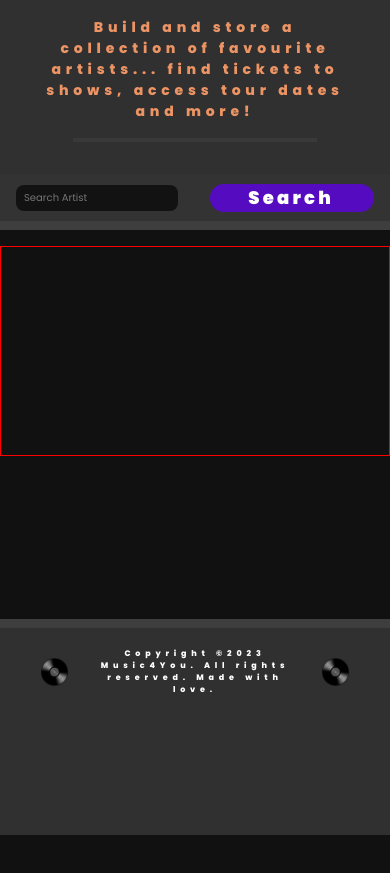
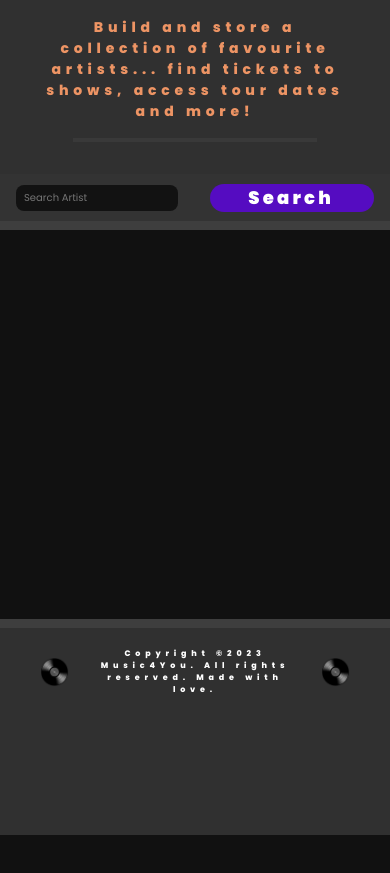
Before and after one commit to Matt-Jones-Developer/music4you_the_API_driven_music_search_engine, a plain HTML site: page assets/templates/home.html in a window 390 px wide. Shown: the part 121-994 px from the top of the page. Drawn offline with Linux system fonts and the light colour scheme.

Commit message:
css edits _mainpage

```diff
--- a/assets/css/style.css
+++ b/assets/css/style.css
@@ -548,7 +548,6 @@ span {
 
   .main {
     margin: 0 auto;
-    /* watch it */
   }
 
 }
@@ -577,7 +576,6 @@ span {
 
   #search-area .container {
     width: 50vw;
-    /* border: 1px solid lightgreen; */
   }
 
   .custom-nav p {
@@ -596,7 +594,6 @@ span {
   .main {
     margin: 0;
     padding: 2rem;
-    /* border: 1px solid red; */
   }
 
   .card {
@@ -787,7 +784,6 @@ span {
   .main {
     margin: 0;
     padding: 1.1rem;
-    /* border: 1px solid red; */
   }
 }
 
@@ -945,7 +941,6 @@ span {
   }
 
   .main {
-    border: 1px solid red;
     padding: 1rem;
     margin: 1rem 0;
     padding-bottom: 2rem;
```
